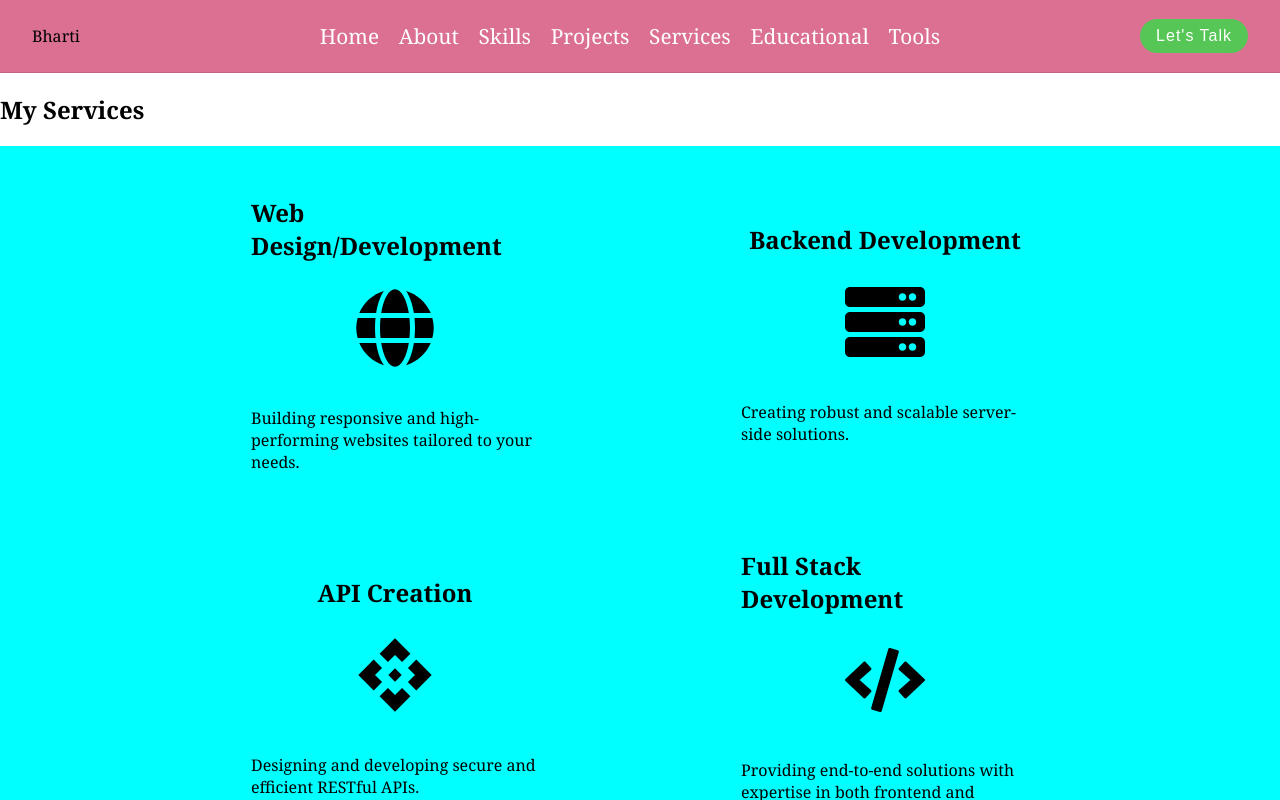
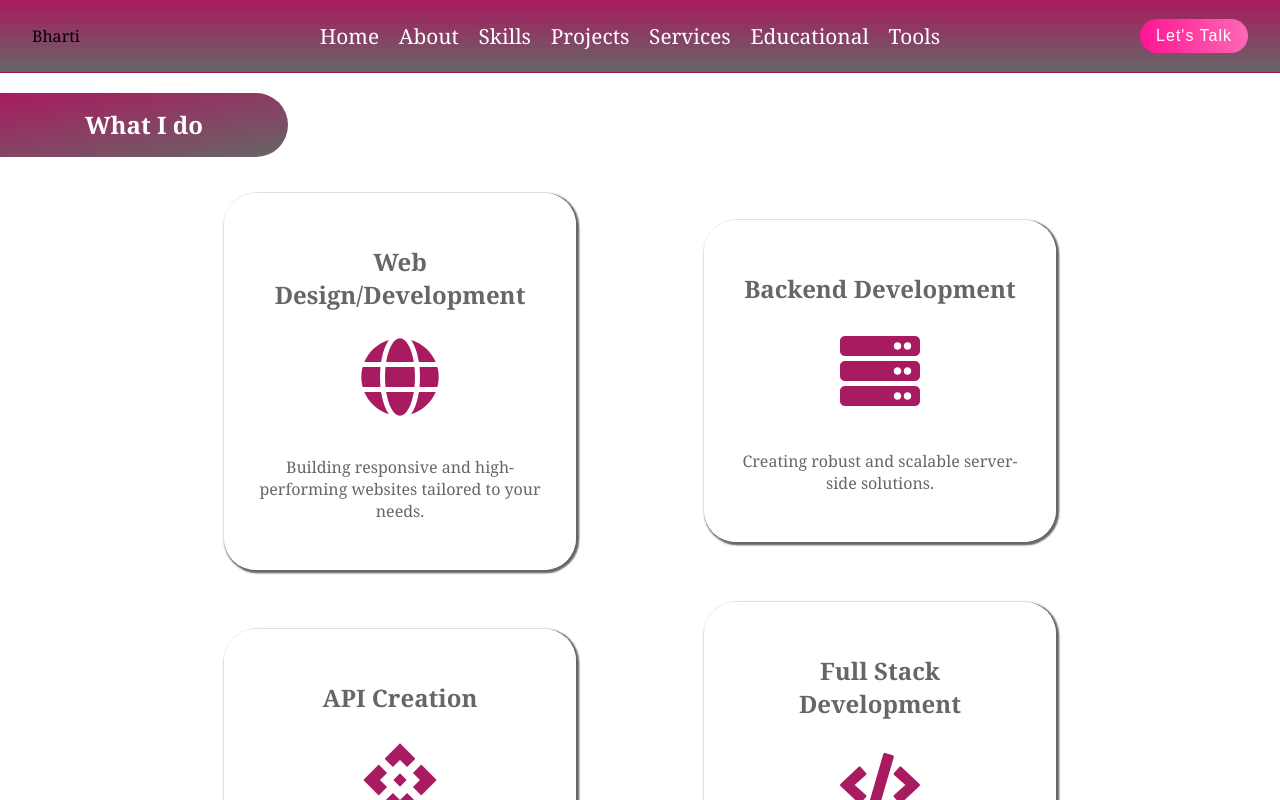
Before and after one commit to Bharti152k2/My_Portfolio_f, a React (Vite) app: page /services in a window 1280 px wide. Shown: the top 800 px of the page. Built offline with nearby package versions, Linux system fonts and the light colour scheme.

Commit message:
about page

```diff
--- a/src/components/About.jsx
+++ b/src/components/About.jsx
@@ -1,9 +1,66 @@
-import React from 'react'
-
+import React from "react";
+import "../../styles/about.css";
+import B1 from "../assets/M.jpg";
+import B2 from "../assets/B.jpg";
+import B3 from "../assets/F.jpg";
+import B4 from "../assets/G.jpg";
+import B5 from "../assets/H.jpg";
+import B6 from "../assets/K.jpg";
 function About() {
   return (
-    <div>About</div>
-  )
+    <section className="about-page">
+      <h1>Who am I ? </h1>
+      <aside className="about-me">
+        <section className="description">
+          <p>
+            Hello! I'm a passionate Full Stack Developer who loves turning ideas
+            into beautiful, functional digital experiences. With a strong
+            foundation in both frontend and backend development, I specialize in
+            creating responsive and user-friendly web applications that make a
+            difference.
+          </p>
+          <p>
+            My journey in tech has equipped me with a diverse skill set, from
+            crafting pixel-perfect user interfaces to building robust
+            server-side solutions. I believe in writing clean, maintainable code
+            and staying current with the latest industry trends and best
+            practices.
+          </p>
+        </section>
+        <section className="about-data">
+          <div className="about-img">
+            <img src={B3} alt="" />
+          </div>
+          <div className="about-details">
+            <p>
+              <strong>Name:</strong> Vijay Bharti Sakarwal
+            </p>
+            <p>
+              <strong>Role:</strong> Full Stack Developer
+            </p>
+            <p>
+              <strong>Location:</strong> Bangalore
+            </p>
+            <p>
+              <strong>Experience:</strong> 0-1 years
+            </p>
+            <p>
+              <strong>Education:</strong> Btech(CSE)
+            </p>
+            <p>
+              <strong>Languages:</strong> Hindi, English, Punjabi
+            </p>
+            <p>
+              <strong>Expertise:</strong> MERN Stack Development
+            </p>
+            <p>
+              <strong>Email:</strong> nidhi15sak@gmail.com
+            </p>
+          </div>
+        </section>
+      </aside>
+    </section>
+  );
 }
 
-export default About
+export default About;
--- a/src/components/Contact.jsx
+++ b/src/components/Contact.jsx
@@ -116,7 +116,21 @@ function Contact() {
         </div>
         <div className="reach-links">
           <aside className="contact-photo">
-            <img src={B3} alt="description" height="300rem" />
+            {/* <img src={B3} alt="description" height="300rem" /> */}
+            <h1>Contact at:</h1>
+            <div id="c3">
+              <NavLink to="mailto:nidhi15sak@gmail.com">
+                <MdOutlineEmail />
+                nidhi15sak@gmail.com
+              </NavLink>
+
+              <NavLink to="tel:+918764340543">
+                <FaPhoneAlt /> +91 8764340543
+              </NavLink>
+              <NavLink to="tel:+918764340543">
+                <FaWhatsapp /> +91 8764340543
+              </NavLink>
+            </div>
             <h1>Social Links : </h1>
             <ul type="none" className="contact-links">
               <li>
@@ -162,21 +176,6 @@ function Contact() {
               <br />
               88,Ratna Vilas Road, <br /> Bangalore,560004
             </p>
-            <h1>Contact at:</h1>
-
-            <div id="c3">
-              <NavLink to="mailto:nidhi15sak@gmail.com">
-                <MdOutlineEmail />
-                 nidhi15sak@gmail.com
-              </NavLink>
-
-              <NavLink to="tel:+918764340543">
-                <FaPhoneAlt /> +91 8764340543
-              </NavLink>
-              <NavLink to="tel:+918764340543">
-                <FaWhatsapp /> +91 8764340543
-              </NavLink>
-            </div>
           </aside>
         </div>
       </article>
--- a/src/components/Services.jsx
+++ b/src/components/Services.jsx
@@ -6,7 +6,7 @@ import "../../styles/services.css";
 function Services() {
   return (
     <section className="services">
-      <h1>My Services</h1>
+      <h1>What I do </h1>
       <div className="service-list">
         {service.map((item, index) => {
           const IconComponent =
--- /dev/null
+++ b/styles/about.css
@@ -0,0 +1,38 @@
+.about-page {
+  display: flex;
+  flex-direction: column;
+  height: 100vh;
+}
+.about-me {
+  box-shadow: 0.1em 0.1em 0.8em 0.1em rgb(169, 27, 96);
+  display: flex;
+  flex-direction: column;
+  align-self: center;
+  width: 40rem;
+  padding: 2rem 2rem 0 2rem;
+}
+.about-me .description {
+  display: flex;
+  flex-direction: column;
+}
+.about-me .about-data {
+  display: flex;
+  justify-content: space-between;
+}
+
+.about-data .about-img {
+  width: 18rem;
+  height: 22rem;
+  position: relative;
+}
+.about-img img {
+  width: 100%;
+  height: 100%;
+  position: absolute;
+  top: 3em;
+  right: 5em;
+}
+.about-data .about-details {
+  width: 25rem;
+  margin-top: 1.5rem;
+}
--- a/styles/contact.css
+++ b/styles/contact.css
@@ -1,14 +1,18 @@
 .p6 {
-  background-color: pink;
+  background-image: linear-gradient(
+    350deg,
+    rgba(0, 0, 0, 0.6),
+    rgb(169, 27, 96)
+  );
   height: 4rem;
   width: 18rem;
   display: flex;
   justify-content: center;
   align-items: center;
-  box-shadow: 0px 0px 20px 5px gray;
+  border-radius: 0 2rem 2rem 0;
+  color: #fff;
 }
 .reach {
-  /* height: 70rem; */
   display: flex;
   flex-direction: column;
 }
@@ -16,14 +20,10 @@
   width: 65rem;
   display: flex;
   align-self: center;
-  background-color: lightcyan;
-   /* background-image: url("../src//assets/M.jpg"); */
-   /* background-position: 100% 100%; */
-   /* background-size: 100%;
-   background-repeat: no-repeat; */
   border-radius: 20px;
   padding: 2rem;
   font-size: 1.2rem;
+  border: 2px solid green;
 }
 .form {
   width: 40%;
--- a/styles/header.css
+++ b/styles/header.css
@@ -1,6 +1,14 @@
 header {
   padding: 0px 2rem;
-  background-color: palevioletred;
+  /* background-color: palevioletred; */
+  /* background-color: #a91b60; */
+  /* background-image: linear-gradient(
+    169deg,
+    rgb(169, 27, 96),
+    rgba(0, 0, 0, 0.6)
+  ); */
+  background-image: linear-gradient(rgb(169, 27, 96), rgba(0, 0, 0, 0.6));
+
   backdrop-filter: blur(8px);
   border-bottom: 1px solid rgba(0, 0, 0, 0.1);
   height: 4.5rem;
@@ -37,7 +45,8 @@ header .links {
 .contact {
   border: none;
   outline: none;
-  background-color: rgb(86, 198, 86);
+  /* background-color: rgb(86, 198, 86); */
+  background-image: linear-gradient(to right, #ff1493, #ff69b4);
   color: white;
   padding: 0.5rem 1rem;
   font-size: 1rem;
--- a/styles/services.css
+++ b/styles/services.css
@@ -1,22 +1,50 @@
-.services-page {
-  background-color: aliceblue;
+.services h1 {
+  background-image: linear-gradient(
+    350deg,
+    rgba(0, 0, 0, 0.6),
+    rgb(169, 27, 96)
+  );
+  height: 4rem;
+  width: 18rem;
+  display: flex;
+  justify-content: center;
+  align-items: center;
+  border-radius: 0 2rem 2rem 0;
+  color: #fff;
 }
 .service-list {
-  background-color: aqua;
+  margin: 0 7rem;
   display: flex;
   justify-content: space-around;
   align-items: center;
   flex-wrap: wrap;
-  padding: 10px 150px;
+  padding: 1rem 3rem;
+  row-gap: 2rem;
 }
-.service-item{
+.service-item {
   display: flex;
   flex-direction: column;
   justify-content: center;
   align-items: center;
   width: 18rem;
-padding: 20px;
+  padding: 2rem;
+  border-radius: 2rem;
+  box-shadow: 0.1rem 0.1rem 0.1rem 0.1rem rgba(0, 0, 0, 0.6);
+  background: rgba(255, 255, 255, 0.95);
+  transition: all 0.3s ease-in-out;
 }
-.icon{
+.service-item:hover {
+  box-shadow: 0.1rem 0.1rem 0.1rem 0.1rem rgb(169, 27, 96);
+  transform: translateY(-10px);
+  /* box-shadow: rgba(169, 27, 96, 0.25) 0px 13px 27px -5px,
+              rgba(169, 27, 96, 0.3) 0px 8px 16px -8px; */
+}
+.icon {
   font-size: 5rem;
+  color: rgb(169, 27, 96);
 }
+.service-item h2,
+.service-item p {
+  color: rgba(0, 0, 0, 0.6);
+  text-align: center;
+}
```
Lines whose indentation alone changed are shown as unchanged.
